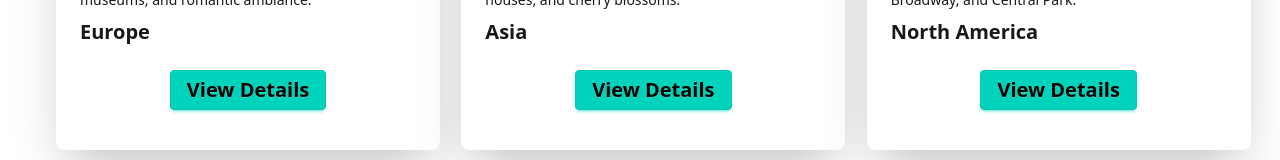
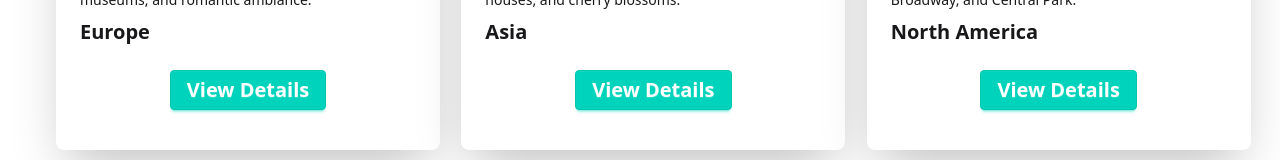
Before and after one commit to kyachingprue/react-frontend-project, a React (Vite) app: page /explore in a window 1280 px wide. Shown: the part 548-708 px from the top of the page. Built offline with nearby package versions, Linux system fonts and the light colour scheme.

Commit message:
new commit

```diff
--- a/src/components/ExploreData/ExploreData.jsx
+++ b/src/components/ExploreData/ExploreData.jsx
@@ -19,7 +19,7 @@ const ExploreData = ({ explore }) => {
           <p className='text-xl font-semibold'>{continent}</p>
           <div className="card-actions justify-center">
             <Link to={`/explore/${id}`}>
-              <button className="btn btn-accent md:text-xl my-4 font-bold text-black">View Details</button>
+              <button className="btn btn-accent md:text-xl my-4 font-bold text-white">View Details</button>
             </Link>
           </div>
         </div>
```
